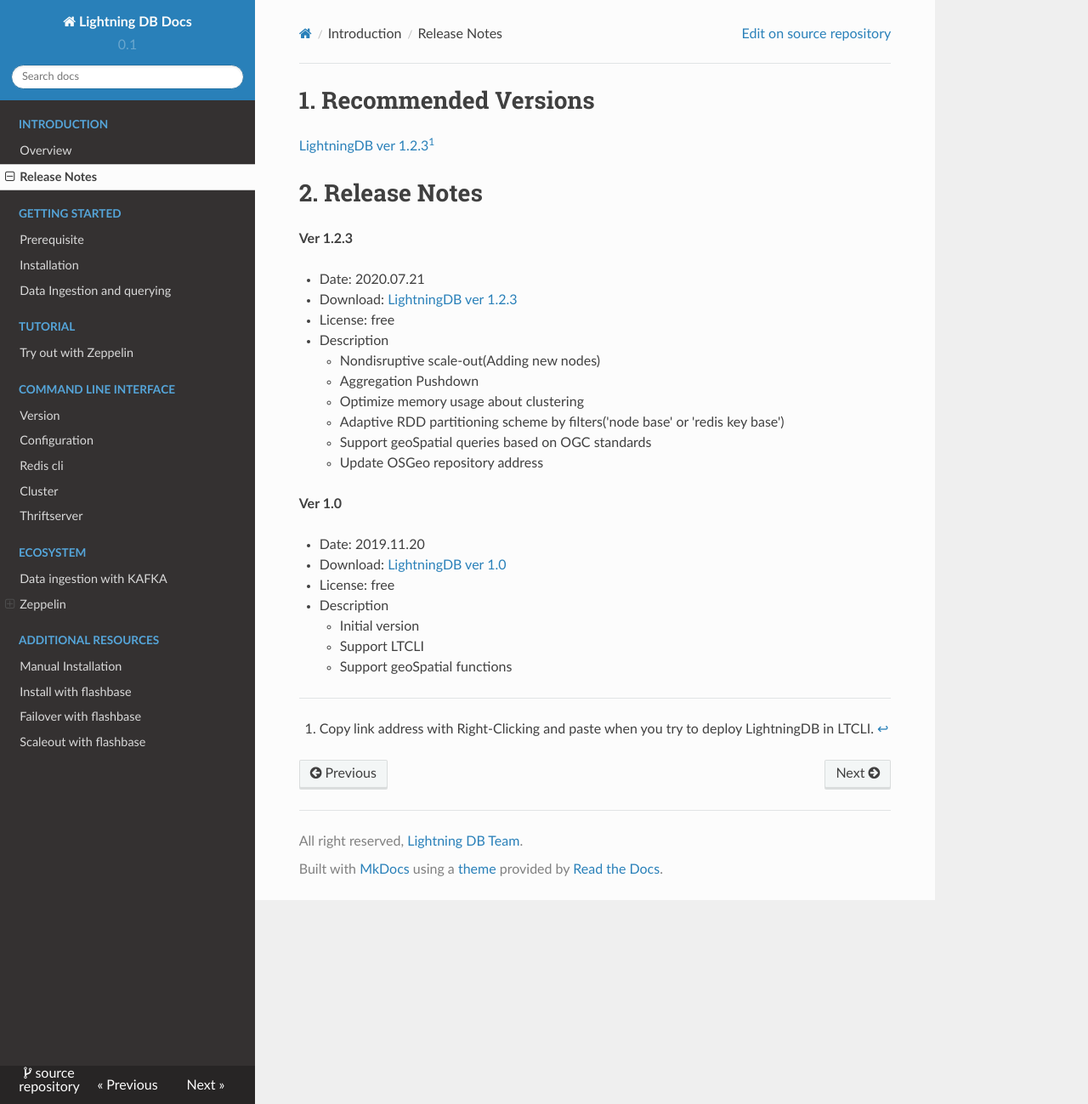
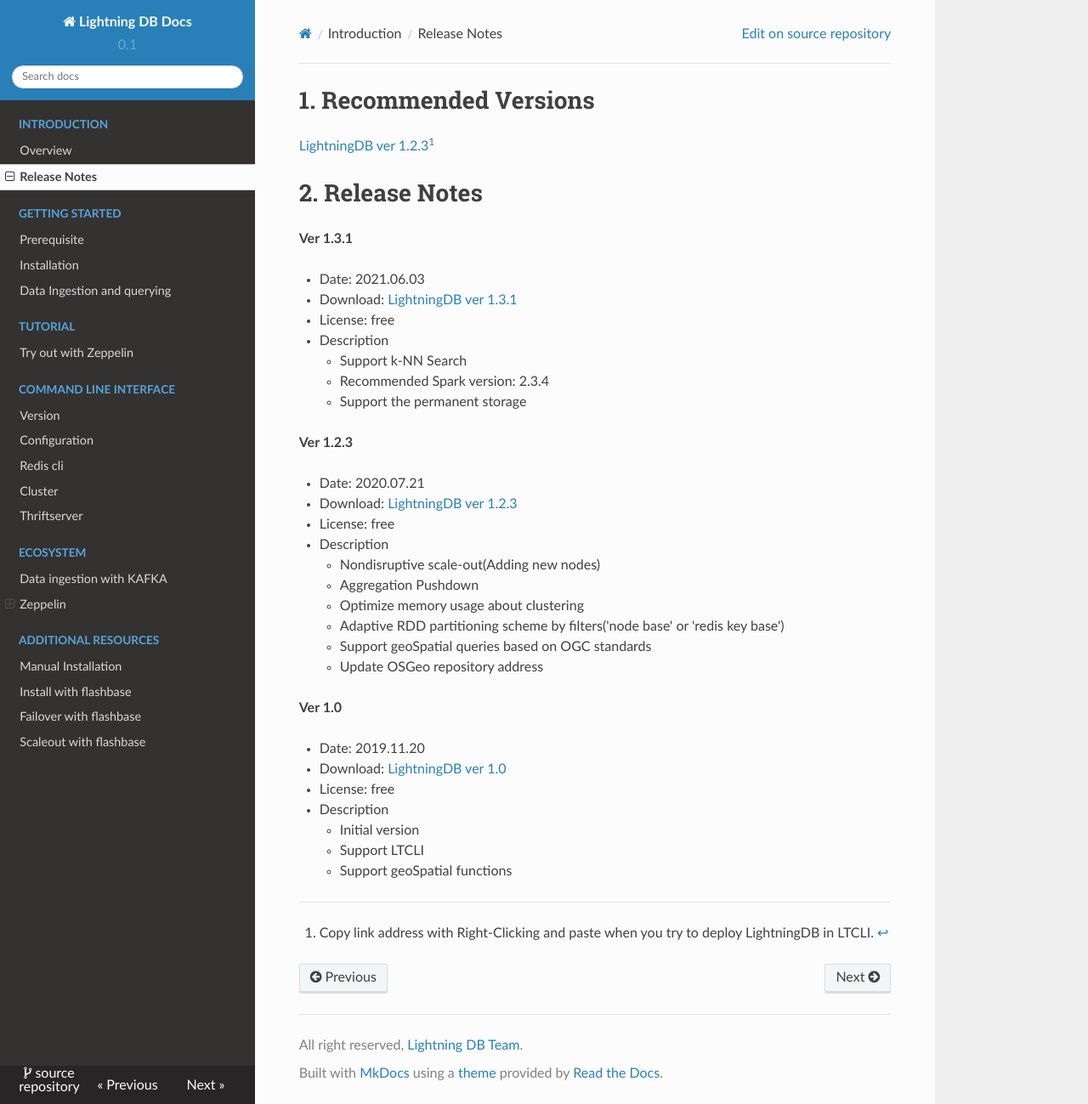
Before and after one commit to mnms/docs, an MkDocs documentation site: the page built from docs/release-note.md, in a window 1280 px wide and 1299 px high. Shown: the whole window at 85% size. Built offline with MkDocs 1.6.1, drawn with Linux system fonts in a browser that asks for light colours; nearby versions of some CDN libraries.

```diff
--- a/docs/release-note.md
+++ b/docs/release-note.md
@@ -3,6 +3,17 @@
 [LightningDB ver 1.2.3](https://flashbase.s3.ap-northeast-2.amazonaws.com/latest/lightningdb.release.release.flashbase_v1.2.3.45814d.bin)[^1]
 
 # 2. Release Notes
+
+**Ver 1.3.1**
+
+- Date: 2021.06.03
+- Download: [LightningDB ver 1.3.1](https://s3.console.aws.amazon.com/s3/object/flashbase?region=ap-northeast-2&prefix=latest/lightningdb.release.release.flashbase_v1.3.1.44c438.bin)
+- License: free
+- Description
+    - Support k-NN Search
+    - Recommended Spark version: 2.3.4
+    - Support the permanent storage
+
 
 
 **Ver 1.2.3**
```
